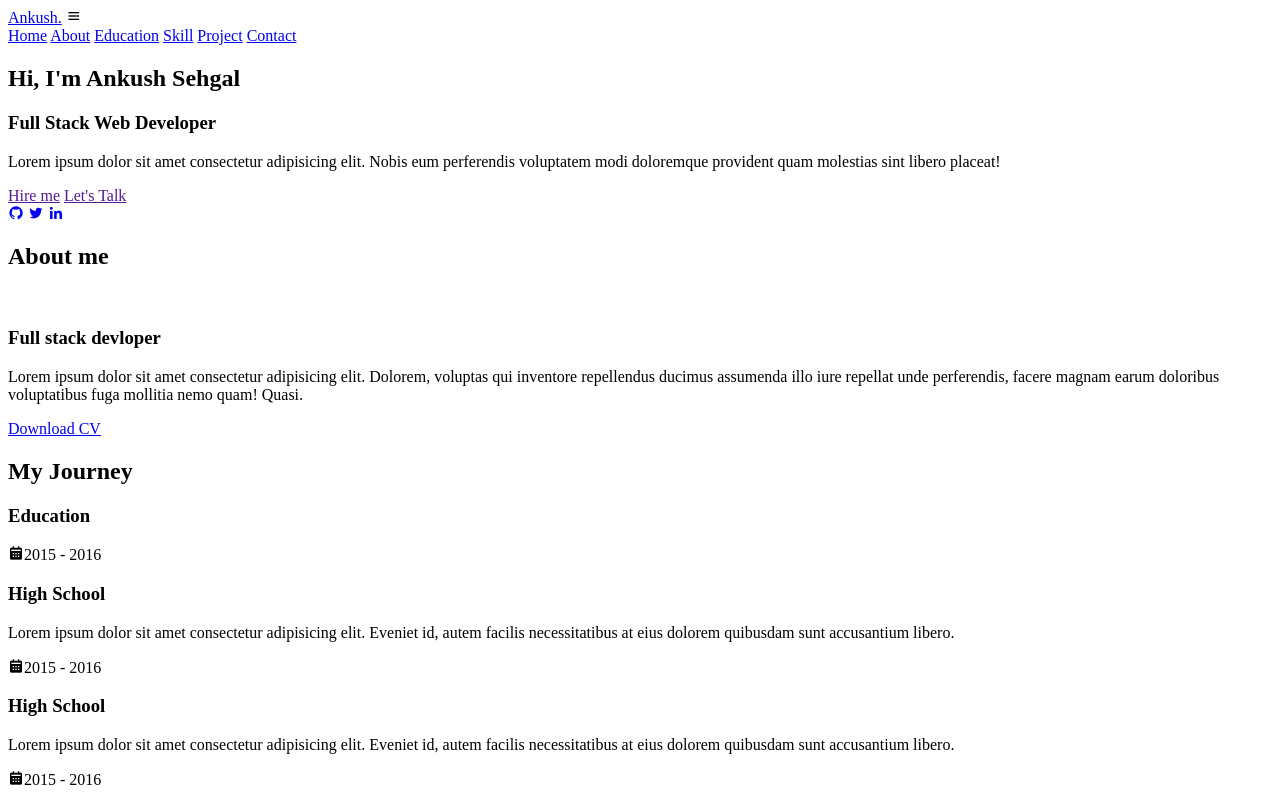
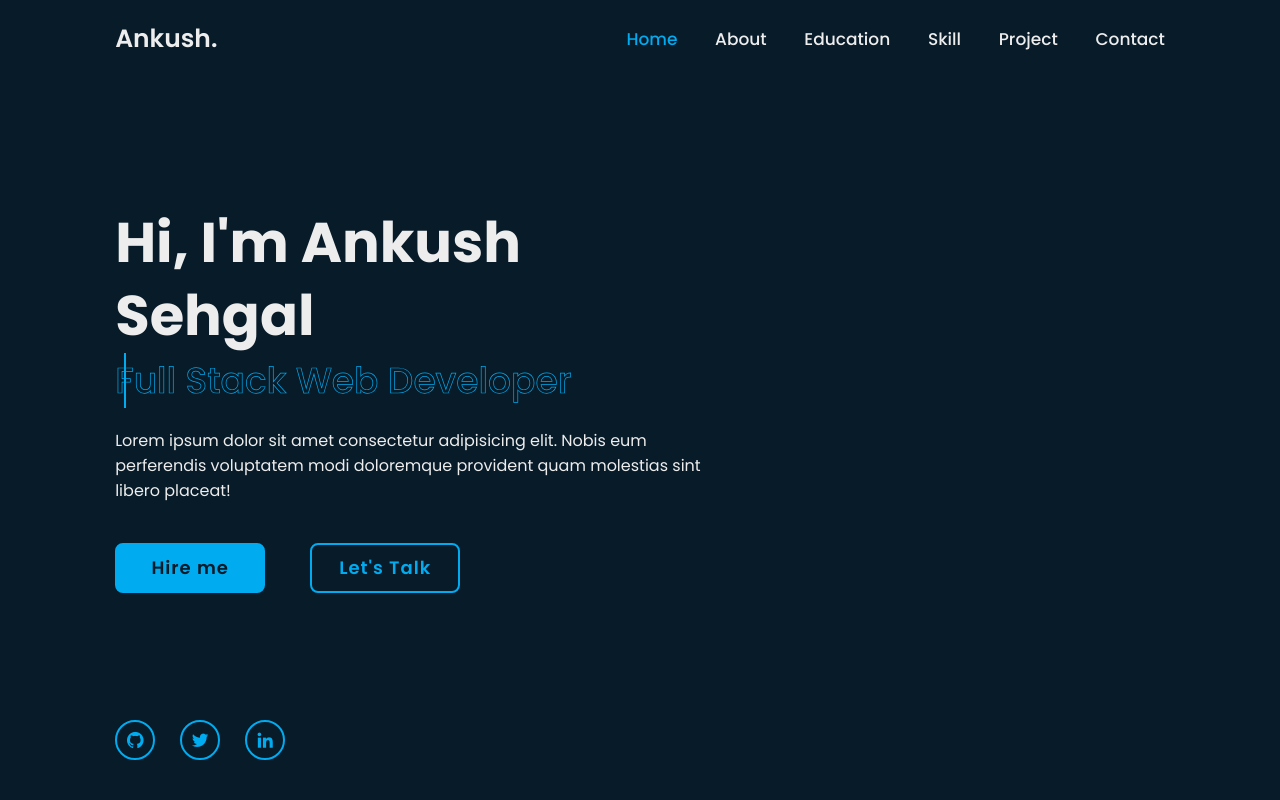
Before and after one commit to Ankushsehgal909/AS-portfolio, a plain HTML site: page index.html in a window 1280 px wide. Shown: the top 800 px of the page. Drawn offline with nearby package versions, Linux system fonts and the light colour scheme.

Commit message:
Update index.html

```diff
--- a/index.html
+++ b/index.html
@@ -6,7 +6,7 @@
     <meta http-equiv="X-UA-Compatible" content="IE=edge">
     <meta name="viewport" content="width=device-width, initial-scale=1.0">
     <title>Portfolio</title>
-    <link rel="stylesheet" href="stylesheet.css">
+    <link rel="stylesheet" href="./style.css">
     <!--box icon-->
     <link href='https://unpkg.com/boxicons@2.1.4/css/boxicons.min.css' rel='stylesheet'>
 </head>
```
